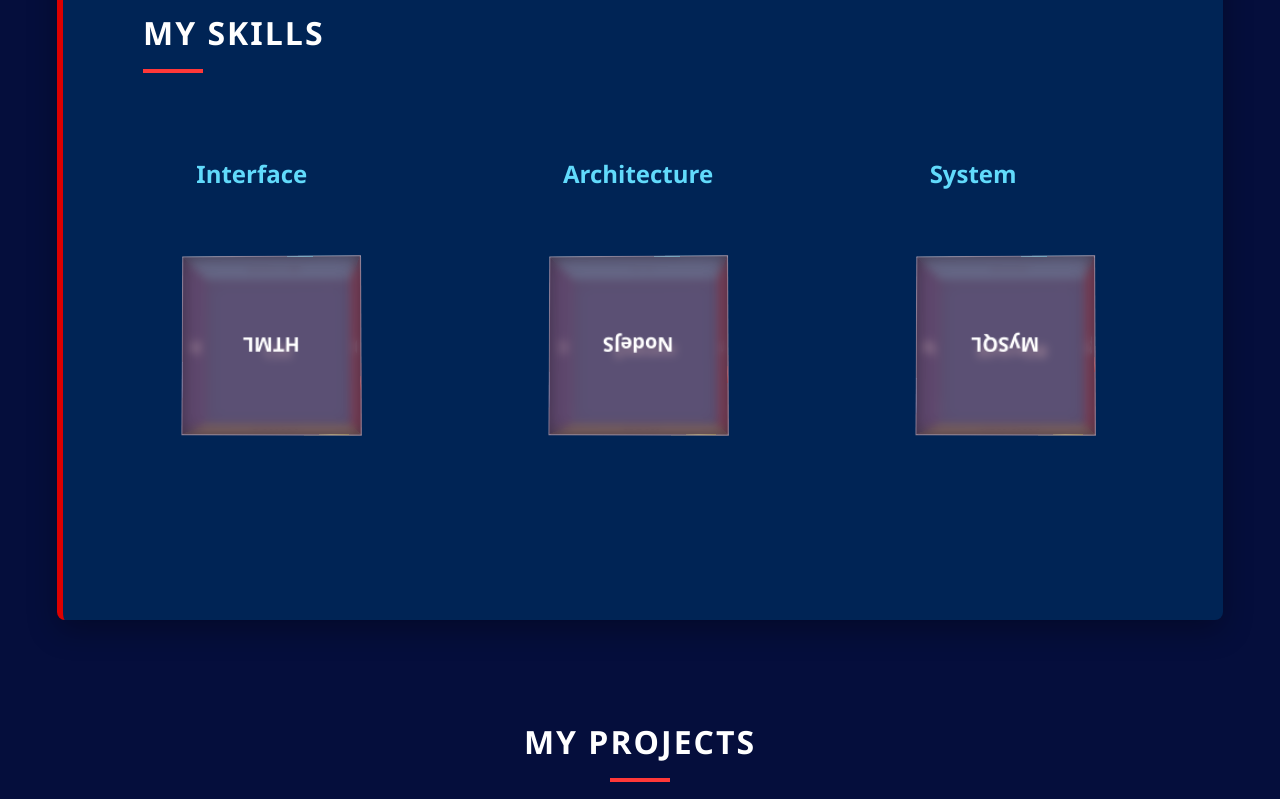
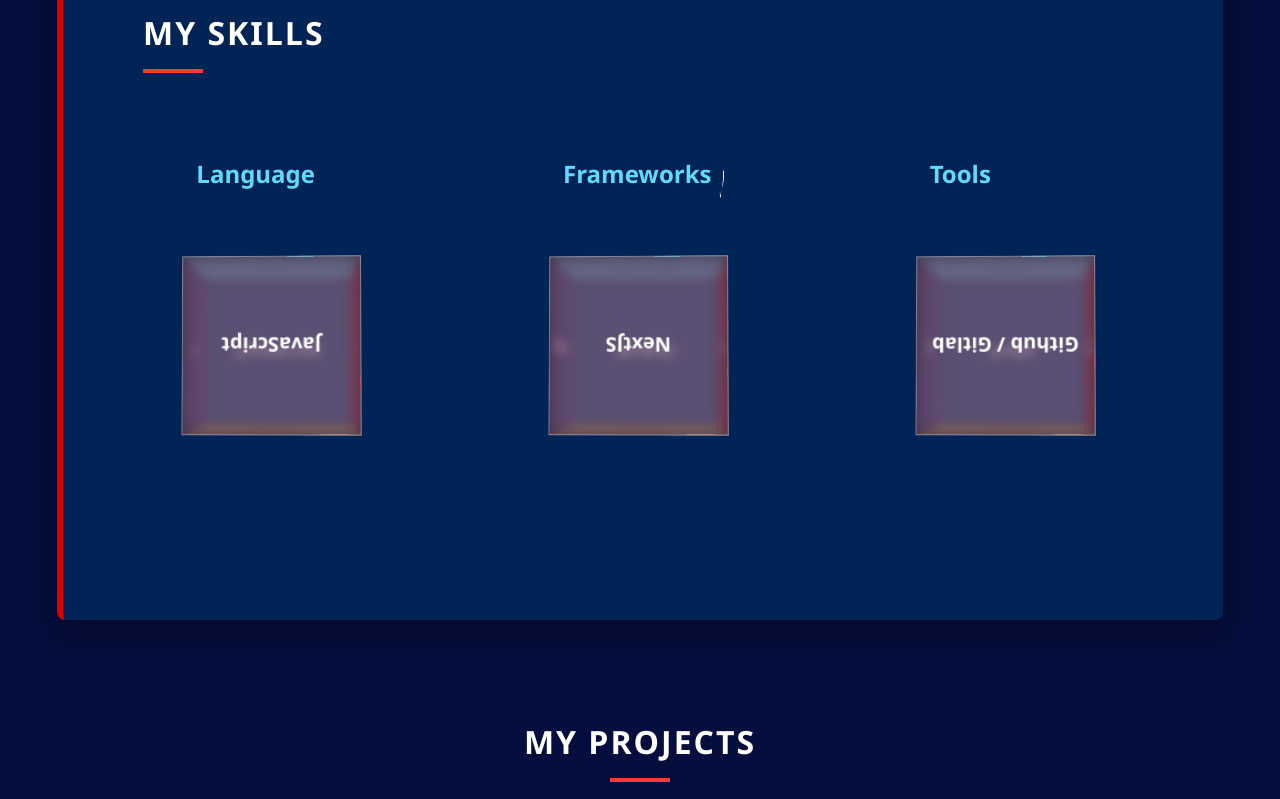
Before and after one commit to Fox-Programs/Kitsu-Portfolio, a React (Vite) app: page / in a window 1280 px wide. Shown: the part 1140-1939 px from the top of the page. Built offline with nearby package versions, Linux system fonts and the light colour scheme.

Commit message:
Update Skills and Projects

```diff
--- a/src/components/Skills.tsx
+++ b/src/components/Skills.tsx
@@ -13,44 +13,44 @@
                 </div>
 
                 <div className="skills-container">
-                    {/* Cube 1: Interface */}
+                    {/* Cube 1 : Langage de programmation*/}
                     <div className="skill-block">
-                        <h3>Interface</h3>
+                        <h3>{language === 'FR' ? 'Language' : 'Langage'}</h3>
                         <div className="scene">
                             <div className="cube">
-                                <div className="face front">HTML</div>
-                                <div className="face back">CSS</div>
-                                <div className="face right">JavaScript</div>
-                                <div className="face left">React</div>
-                                <div className="face top">Unity</div>
-                                <div className="face bottom">Godot</div>
-                            </div>
-                        </div>
-                    </div>
-
-                    {/* Cube 2: Architecture */}
-                    <div className="skill-block">
-                        <h3>Architecture</h3>
-                        <div className="scene">
-                            <div className="cube">
-                                <div className="face front">NodeJS</div>
-                                <div className="face back">Express</div>
-                                <div className="face right">Golang</div>
-                                <div className="face left">Python</div>
-                                <div className="face top">Java</div>
+                                <div className="face front">JavaScript</div>
+                                <div className="face back">TypeScript</div>
+                                <div className="face right">PHP</div>
+                                <div className="face left">Java</div>
+                                <div className="face top">Python</div>
                                 <div className="face bottom">C#</div>
                             </div>
                         </div>
                     </div>
 
-                    {/* Cube 3: System */}
+                    {/* Cube 2: Frameworks */}
                     <div className="skill-block">
-                        <h3>{language === 'FR' ? 'System' : 'Système'}</h3>
+                        <h3> Frameworks</h3>
                         <div className="scene">
                             <div className="cube">
-                                <div className="face front">MySQL</div>
-                                <div className="face back">MairaDB</div>
-                                <div className="face right">MongoDB</div>
+                                <div className="face front">NextJS</div>
+                                <div className="face back">NodeJS</div>
+                                <div className="face right">Spring Boot</div>
+                                <div className="face left">Laravel / Symfony</div>
+                                <div className="face top">React</div>
+                                <div className="face bottom">Flutter</div>
+                            </div>
+                        </div>
+                    </div>
+
+                    {/* Cube 3: Outils */}
+                    <div className="skill-block">
+                        <h3>{language === 'FR' ? 'Tools' : 'Outils'}</h3>
+                        <div className="scene">
+                            <div className="cube">
+                                <div className="face front">Github / Gitlab</div>
+                                <div className="face back">Trello</div>
+                                <div className="face right">Figma</div>
                                 <div className="face left">PostgreSQL</div>
                                 <div className="face top">Docker</div>
                                 <div className="face bottom">AWS</div>
--- a/src/components/SliderImages.tsx
+++ b/src/components/SliderImages.tsx
@@ -8,11 +8,12 @@
     { src: 'img/Caurchat.png', alt: 'Caurchat', url: 'https://github.com/Arthemis-37/Projet-Infra-SI' },
     { src: 'img/Forum.png', alt: 'Forum', url: 'https://github.com/Eevolxy/forum'},
     { src: 'img/Groupie-tracker.png', alt: 'Groupie tracker', url: 'https://github.com/Fox-Programs/groupie-tracker' },
-    { src: 'img/Projet%20API.png', alt: 'Projet API', url: 'https://github.com/Eevolxy/projet-api'},
     { src: 'img/Projet%20ESP32.png', alt: 'Projet ESP32', url: 'https://github.com/Fox-Programs/Projet-ESP32' },
-    { src: 'img/Projet%20Rocket.png', alt: 'Projet Rocket', url: 'https://github.com/Fox-Programs/Projet-Rocket' },
     { src: 'img/Quizz-battle.png', alt: 'Quizz battle', url: 'https://github.com/Fox-Programs/quiz-battle' },
-    { src: 'img/Pendu.png', alt: 'Pendu', url: 'https://github.com/Fox-Programs/hangman' }
+    { src: 'img/Pendu.png', alt: 'Pendu', url: 'https://github.com/Fox-Programs/hangman' },
+    { src: 'img/Flutter-Meteo.png', alt: 'Flutter', url: 'https://github.com/Fox-Programs/Flutter_app_meteo' },
+    { src: 'img/Cloud-AWS.png', alt: 'AWS', url: 'https://github.com/Fox-Programs/AWS_Cloud_Stockage' },
+    { src: 'img/Tower-Defense.png', alt: 'TowerDefense', url: 'https://github.com/Rafal60/Tower-defence_Fil-rouge' }
 ];
 
 export const SliderImages: React.FC = () => {
```
Also changed, not shown: 1 other file (tests, documents, lock files or other folders).
